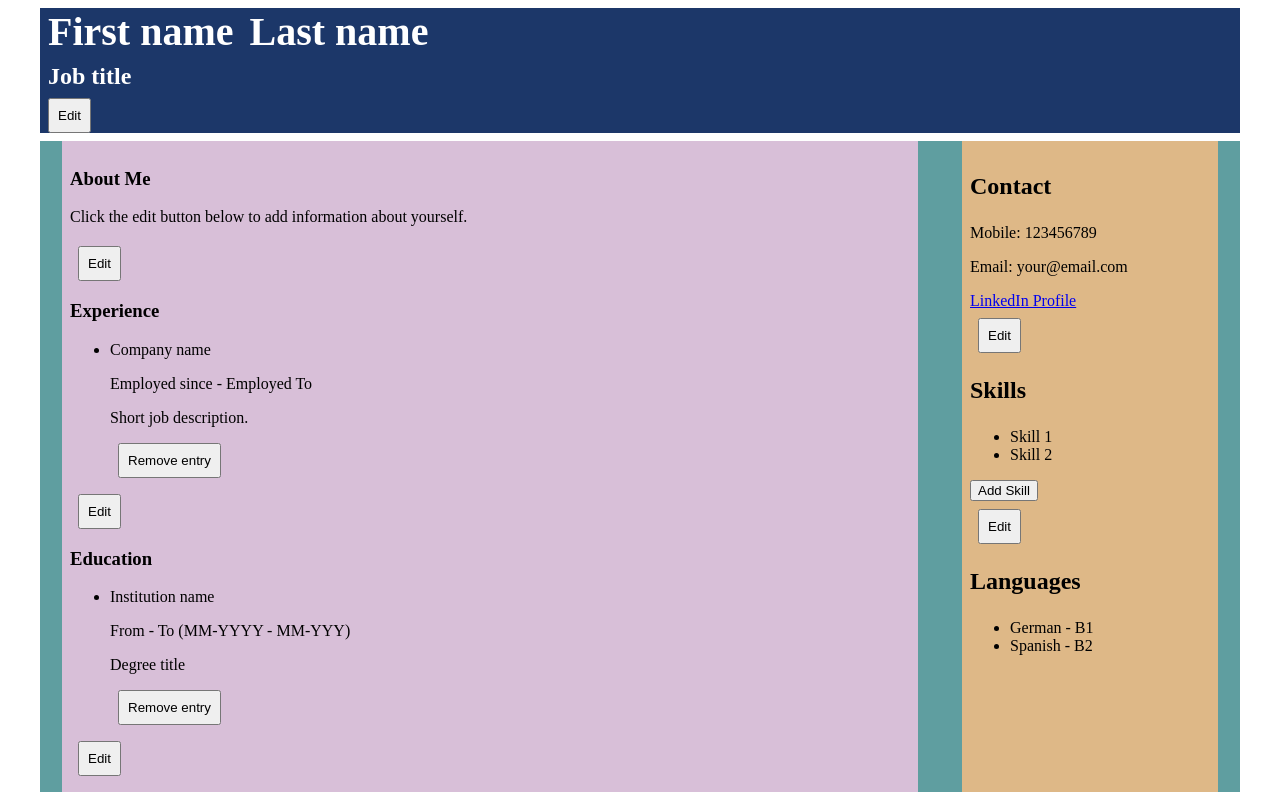
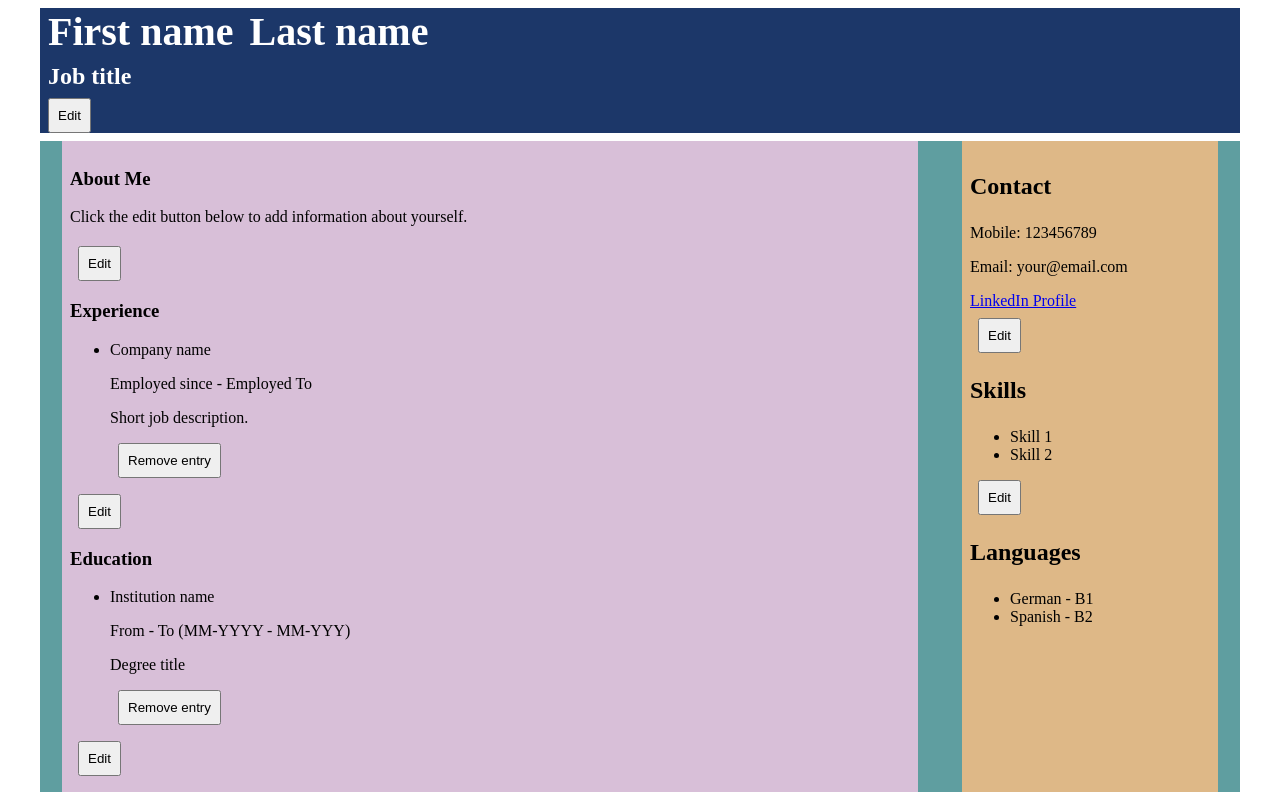
Before and after one commit to mkj-dev/top-cv-creator, a React (Vite) app: page / in a window 1280 px wide. Built offline with nearby package versions, Linux system fonts and the light colour scheme.

Commit message:
Create handleNewSkill() and addSkill() functions that handle the addition of a new skill

```diff
--- a/src/components/cv_aside_section/CVSkills.jsx
+++ b/src/components/cv_aside_section/CVSkills.jsx
@@ -3,39 +3,35 @@ import { useState } from 'react';
 export default function CVSkills() {
   const [isEditable, setIsEditable] = useState(false);
   const [skills, setSkills] = useState(['Skill 1', 'Skill 2']);
+  const [skillName, setSkillName] = useState('');
 
   const handleEditToggle = () => {
     setIsEditable(!isEditable);
   }
 
-  const handleAddSkill = () => {
-    setSkills([...skills, '']);
-  };
+  function handleNewSkill(event) {
+    setSkillName(event);
+  }
 
-  const handleSkillChange = (index, value) => {
-    const newSkills = [...skills];
-    newSkills[index] = value;
-    setSkills(newSkills);
-  };
+  const addSkill = (skill) => {
+    const newSkill = skill;
+    setSkills([...skills, newSkill]);
+  }
 
   return (
     <section id='skills-section'>
       <h3 className='skills-title'>Skills</h3>
-      {!isEditable && (
-        <>
-          <ul>
-            {skills.map((skill, index) => (
-              <li key={index}>{skill}</li>
-            ))}
-          </ul>
-          {/* <input
-                  type='text'
-                  value={skill}
-                  onChange={(event) => handleSkillChange(index, event.target.value)}
-                />
-            */}
-          <button onClick={handleAddSkill}>Add Skill</button>
-        </>
+      <ul>
+        {skills.map((skill, index) => (
+          <li key={index}>{skill}</li>
+        ))}
+      </ul>
+      {isEditable && (
+        <form action="">
+          <label htmlFor="new-skill">New Skill:</label>
+          <input type="text" id='new-skill' name='new-skill' onChange={e => handleNewSkill(e.target.value)} />
+          <button type="button" className='add-button' onClick={() => addSkill(skillName)}>Add skill</button>
+        </form>
       )}
       <button className='edit-button' onClick={handleEditToggle}>{isEditable ? 'Save' : 'Edit'}</button>
     </section>
```
